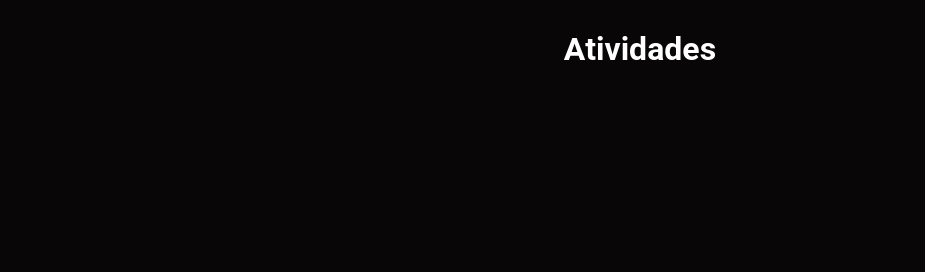
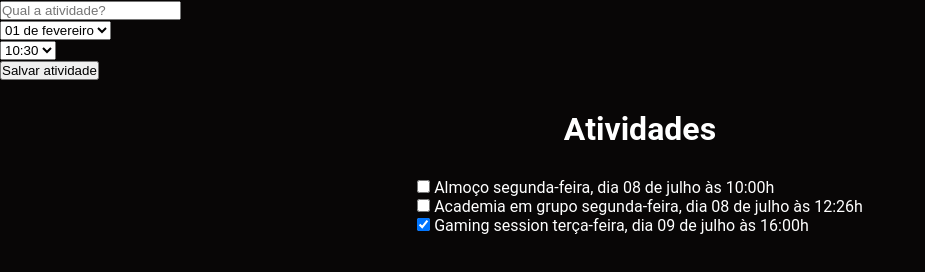
Before and after one commit to sgusttaa/nlw-journey-rocketseat, a plain HTML site: page nlw-journey-rocketseat/index.html in a window 1280 px wide. Shown: the whole page, without its empty margins (0-925 px from the left). Drawn offline with nearby package versions, Linux system fonts and the light colour scheme.

Commit message:
project with new changes

```diff
--- a/nlw-journey-rocketseat/index.html
+++ b/nlw-journey-rocketseat/index.html
@@ -13,11 +13,38 @@
     </head>
     <body>
 
-        <h1>Atividades</h1>
+        <form onsubmit="salvarAtividade(event)">
+            <div>
+                <input
+                type="text"
+                placeholder="Qual a atividade?"
+                name="atividade"
+                >
+            </div>
 
-        <section>
+            <div>
+                <select name="dia">
+                    <option value="2024-03-01">01 de fevereiro</option>
+                </select>
+            </div>
 
-        </section>
+            <div>
+                <select name="hora">
+                    <option value="10:30">10:30</option>
+                </select>
+            </div>
+
+            <button>Salvar atividade</button>
+        </form>
+
+        <main>
+            <h1>Atividades</h1>
+            <section>
+            </section>
+        </main>
 
     </body>
+    <script src="https://cdn.jsdelivr.net/npm/dayjs@1/dayjs.min.js"></script>
+    <script src="https://cdn.jsdelivr.net/npm/dayjs@1/locale/pt-br.js"></script>
+    <script>dayjs.locale('pt-br')</script>
 </html>
--- a/nlw-journey-rocketseat/js/script.js
+++ b/nlw-journey-rocketseat/js/script.js
@@ -1,3 +1,20 @@
+//bibliotecas e codigos de terceiros
+
+const formatador = (data) =>{
+    return{
+        dia: {
+            numerico: dayjs(data).format('DD'),
+            semana: {
+                curto: dayjs(data).format('ddd'),
+                longo: dayjs(data).format('dddd'),
+            }
+        },
+        mes: dayjs(data).format('MMMM'),
+        hora: dayjs(data).format('HH:mm')
+    }
+}
+
+
 //object {}
 const atividade = {
     nome: "Almoço",
@@ -20,8 +37,6 @@
     },
 ]
 
-atividades = []
-
 //arrow function
 const criarItemDeAtividade = (atividade) => {
     let input = '<input type="checkbox" '
@@ -32,18 +47,38 @@
     }
     input += '>'
 
+    const formatar = formatador(atividade.data)
+
     return `
     <div>
     ${input}
     <span>${atividade.nome}</span>
-    <time>${atividade.data}</time>
+    <time>${formatar.dia.semana.longo},
+    dia ${formatar.dia.numerico}
+    de ${formatar.mes}
+    às ${formatar.hora}h </time>
     </div>
     `
 }
 
-const section = document.querySelector('section');
 
-//estrutura de repetição
-for(let atividade of atividades){
-    section.innerHTML += criarItemDeAtividade(atividade)
+const atualizarListaDeAtividades = () => {
+    const section = document.querySelector('section');
+
+    //verificar se a minha lista esta vazia
+    if(atividades.length == 0){
+        section.innerHTML = `<p>Nenhuma atividade cadastrada.</p>`
+        return
+    }
+
+    //estrutura de repetição
+    for(let atividade of atividades){
+        section.innerHTML += criarItemDeAtividade(atividade)
+    }
 }
+
+atualizarListaDeAtividades();
+
+const salvarAtividade = (event) => {
+    event.preventDefault()
+}
--- a/nlw-journey-rocketseat/style/style.css
+++ b/nlw-journey-rocketseat/style/style.css
@@ -7,11 +7,14 @@
     background-color: #080606;
     color: #fff;
     font-family: Roboto, Arial;
+    height: 100vh;
+}
+
+main{
     display: flex;
     flex-direction: column;
     /* justify-content: center; */
     align-items: center;
-    height: 100vh;
 }
 
 h1{
```
